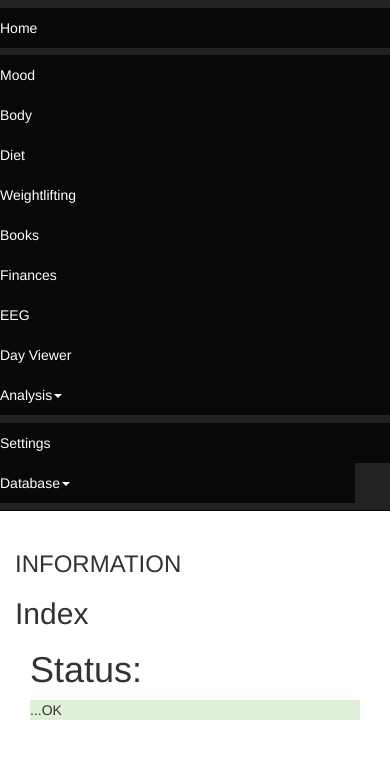
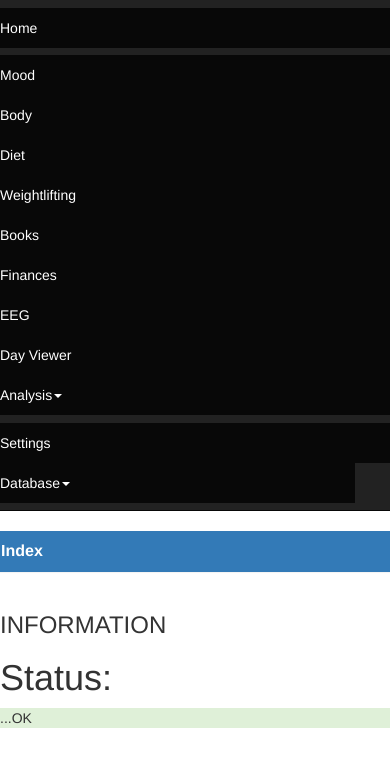
Before and after one commit to Small-Star/PDV3, a Flask app: page / in a window 390 px wide. Shown: the top 767 px of the page. Run offline with Flask 2, Linux system fonts and the light colour scheme; parts of the project's set-up code (start-up, migrations or seed data) failed here and were passed over; some libraries are stand-ins or nearby versions.

Commit message:
Bokeh widgets and callbacks; HTML tweaks

```diff
--- a/app/templates/base.html
+++ b/app/templates/base.html
@@ -55,18 +55,16 @@
         </nav>
 
         <!--Main Content Container-->
-        <div class="container-fluid">
-          <div class="row">
-            <div class="col-md-2">{% block info_bar_ctnt %}{% endblock %}</div>
-            <div class="col-md-8">
-              <h2>
+        <div class="row col-lg-offset-1">
+          <div class="panel panel-primary">
+            <div class="panel-heading">
+              <h1 class="panel-title"><b>
             {% if title %}
             {{ title }}
             {% else %}
             PDV3
             {% endif %}
-              </h2>
-              <div class="col-md-8">
+          </b></h1></div></div>
           {% with messages = get_flashed_messages() %}
             {% if messages %}
               <ul>
@@ -76,11 +74,14 @@
               </ul>
             {% endif %}
           {% endwith %}
+        </div>
+          <div class="row">
+            <div class="col-lg-2 col-lg-offset-1">{% block info_bar_ctnt %}{% endblock %}</div>
+            <div class="col-lg-8">
                 {% block main_ctnt %}{% endblock %}
             </div>
           </div>
-          </div>
-        </div>
+
   </body>
 
 </html>
--- a/app/views.py
+++ b/app/views.py
@@ -11,10 +11,9 @@ def index():
 
 @app.route("/mood")
 def mood():
-    title = "Mood"
     data = Mood.query.all()
-    script, div = graphs.mood_graph(data)
-    return render_template("mood.html",data=data, script=script, div=div, title=title)
+    stats, script, plot_div, slider_div = graphs.mood_graph(data)
+    return render_template("mood.html",data=data, script=script, plot_div=plot_div, slider_div=slider_div, stats=stats, title="MOOD")
 
 @app.route("/body")
 def body():
--- a/requirements.txt
+++ b/requirements.txt
@@ -10,6 +10,7 @@ decorator==4.0.11
 Flask==0.12.1
 Flask-SQLAlchemy==2.2
 Flask-WhooshAlchemy==0.56
+flexx==0.4.1
 idna==2.5
 itsdangerous==0.24
 Jinja2==2.9.6
```
Also changed, not shown: app/templates/mood.html (+29 -8 lines). Lines whose indentation alone changed are shown as unchanged.
